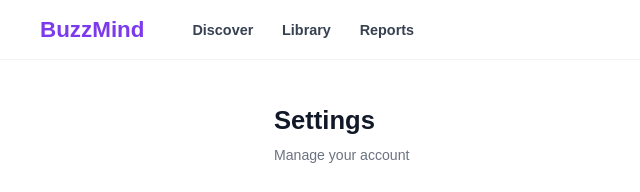
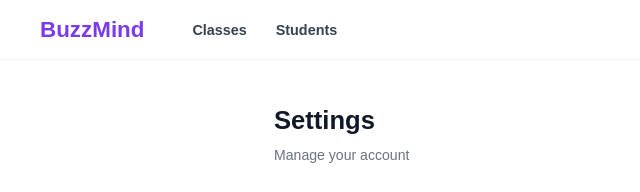
Before and after one commit to Hindam2/Frontend, a plain HTML site: page BuzzMind1/Prof page/Settings page/SettingsP.html in a window 1280 px wide. Shown: the top 192 px of the page, 0-640 px from the left. Drawn offline with Linux system fonts and the light colour scheme.

Commit message:
Made a few links

```diff
--- a/BuzzMind1/Prof page/Settings page/SettingsP.html
+++ b/BuzzMind1/Prof page/Settings page/SettingsP.html
@@ -13,9 +13,8 @@
   <nav class="navbar">
     <a href="index.html" class="logo">BuzzMind</a>
     <ul class="nav-links">
-      <li><a href="#">Discover</a></li>
-      <li><a href="#">Library</a></li>
-      <li><a href="#">Reports</a></li>
+      <li><a href="../Classes page/professor2.html">Classes</a></li>
+      <li><a href="#">Students</a></li>
     </ul>
     <div class="nav-actions">
       <button class="btn-outline">Enter PIN</button>
```
Also changed, not shown: BuzzMind1/Prof page/Classes page/professor2.html (+1 -1 lines).
